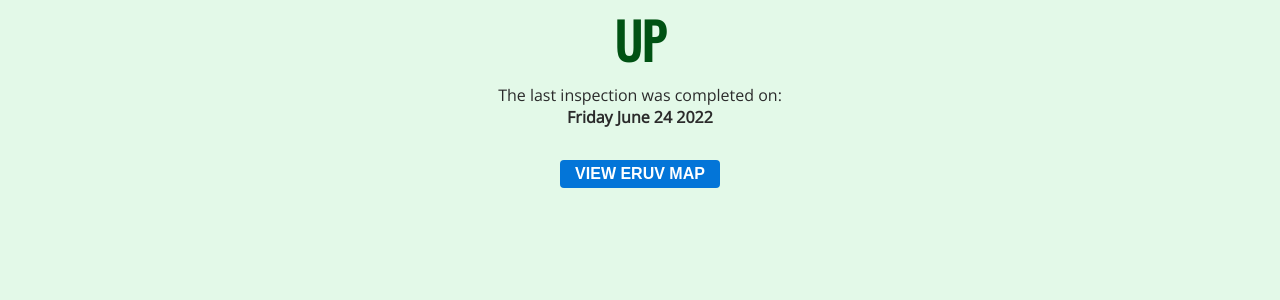
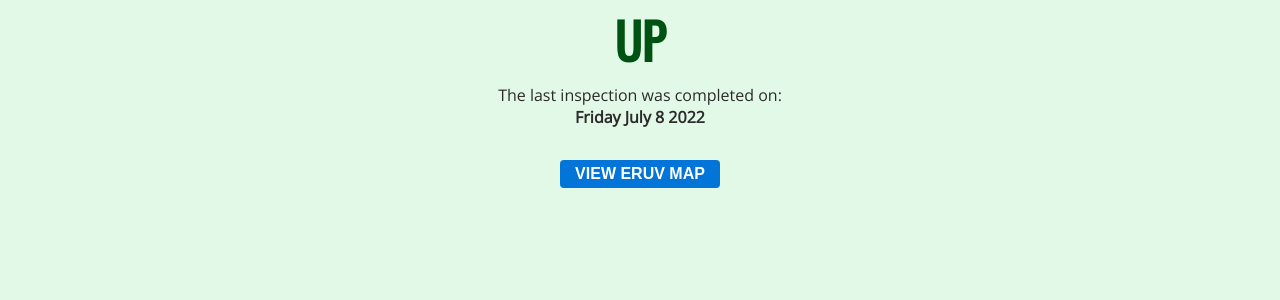
Before and after one commit to MisterGlass/eiruv, a Jekyll site: the page built from docs/index.md, in a window 1280 px wide. Shown: the part 132-432 px from the top of the page. Built offline with Jekyll 4.4.1, drawn with Linux system fonts in a browser that asks for light colours; our own code applies the rules of GitHub Pages for plain Markdown files.

Commit message:
Update eruv_status.yml

```diff
--- a/docs/_data/eruv_status.yml
+++ b/docs/_data/eruv_status.yml
@@ -1,3 +1,3 @@
 status: "Up"
-date: "Friday June 24 2022"
+date: "Friday July 8 2022"
 details: ""
```
